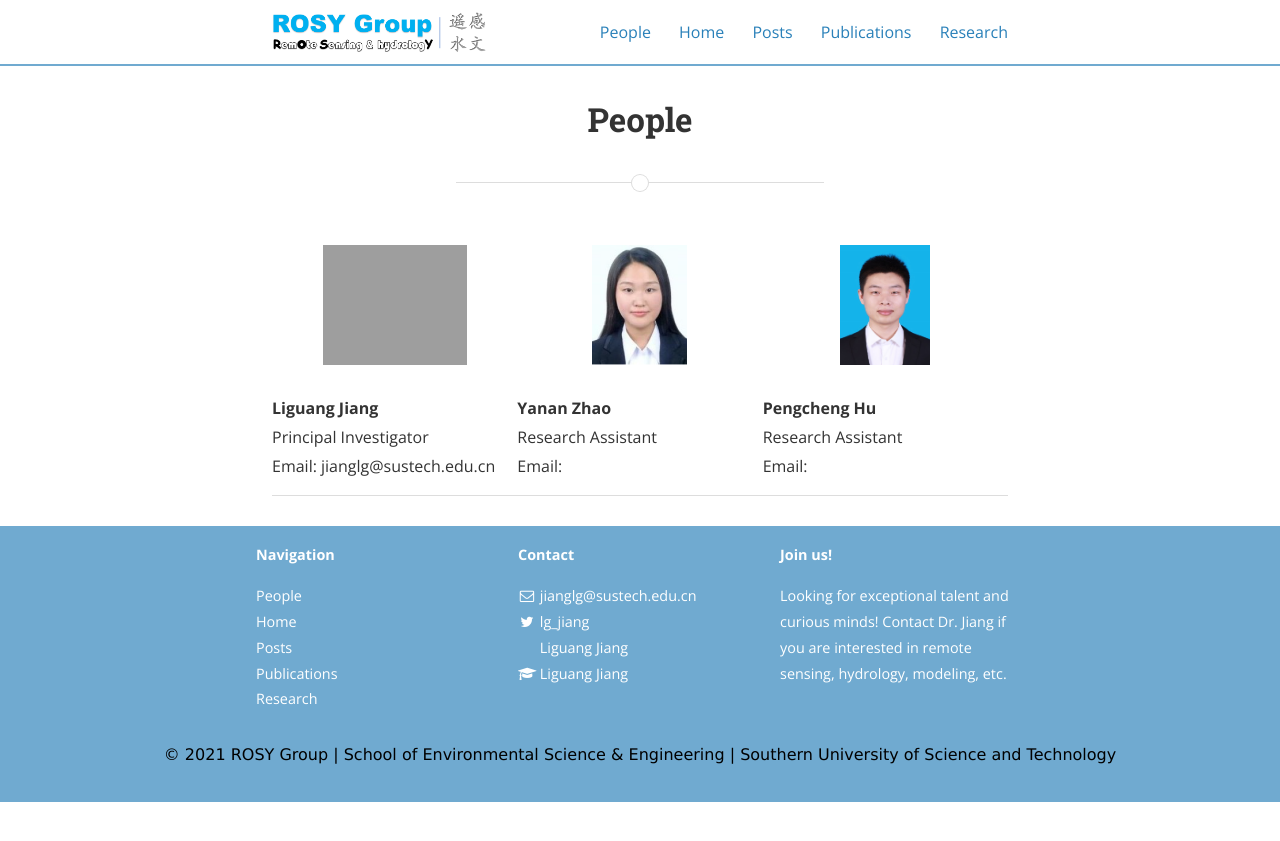
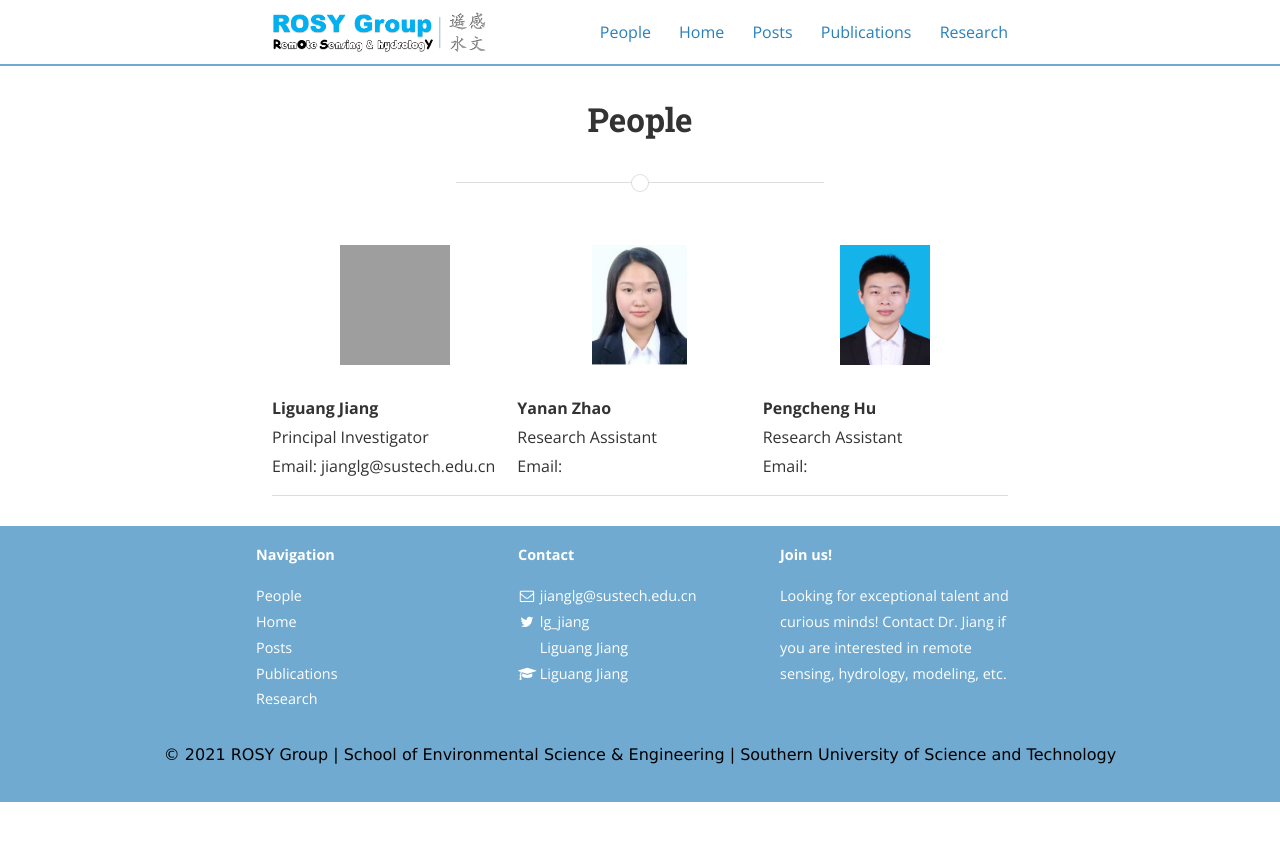
Before and after one commit to 12530/rshydro, a Jekyll site: the page built from People.md, in a window 1280 px wide. Shown: the top 841 px of the page. Built offline with Jekyll 4.4.1, drawn with Linux system fonts in a browser that asks for light colours; nearby versions of some CDN libraries; grey boxes are pictures that could not be loaded.

Commit message:
Update People.md

```diff
--- a/People.md
+++ b/People.md
@@ -29,7 +29,7 @@ main_nav: true
 
 <table cellspacing="2" cellpadding="2">
   <tr>
-    <td><img src="/assets/Liguang.jpg" alt="姜丽光" style="width:144px;height:120px;"> <br><b>Liguang Jiang</b> <br>Principal Investigator<br> Email: jianglg@sustech.edu.cn</td>
+    <td><img src="/assets/Liguang.jpg" alt="姜丽光" style="width:110px;height:120px;"> <br><b>Liguang Jiang</b> <br>Principal Investigator<br> Email: jianglg@sustech.edu.cn</td>
     <td><img src="/assets/Yanan.png" alt="赵亚楠" style="width:95px;height:120px;"> <br><b>Yanan Zhao</b> <br>Research Assistant<br> Email:</td>
     <td><img src="/assets/Pengcheng.jpg" alt="胡鹏程" style="width:90px;height:120px;"> <br><b>Pengcheng Hu</b> <br>Research Assistant<br> Email:</td>
   </tr>
```
